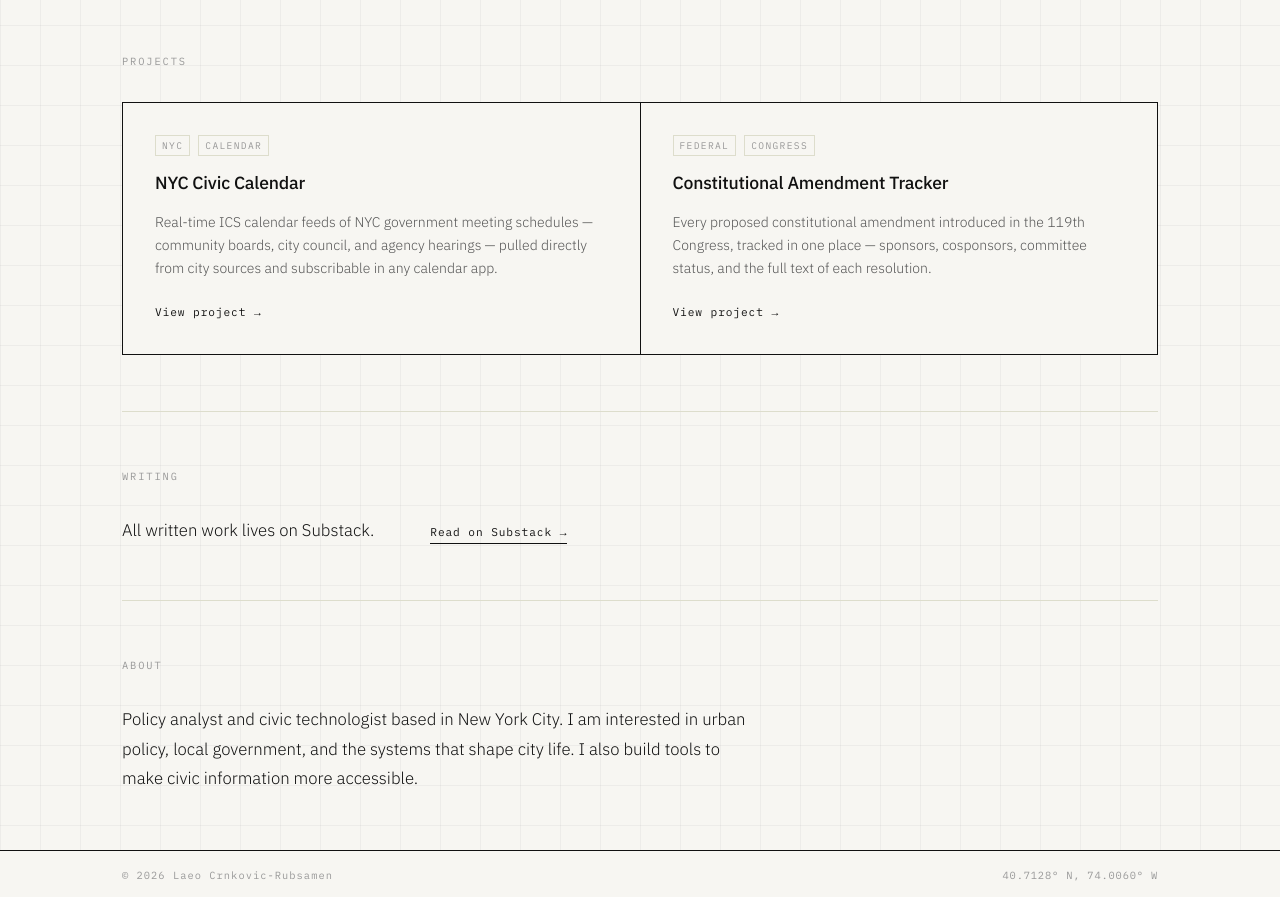
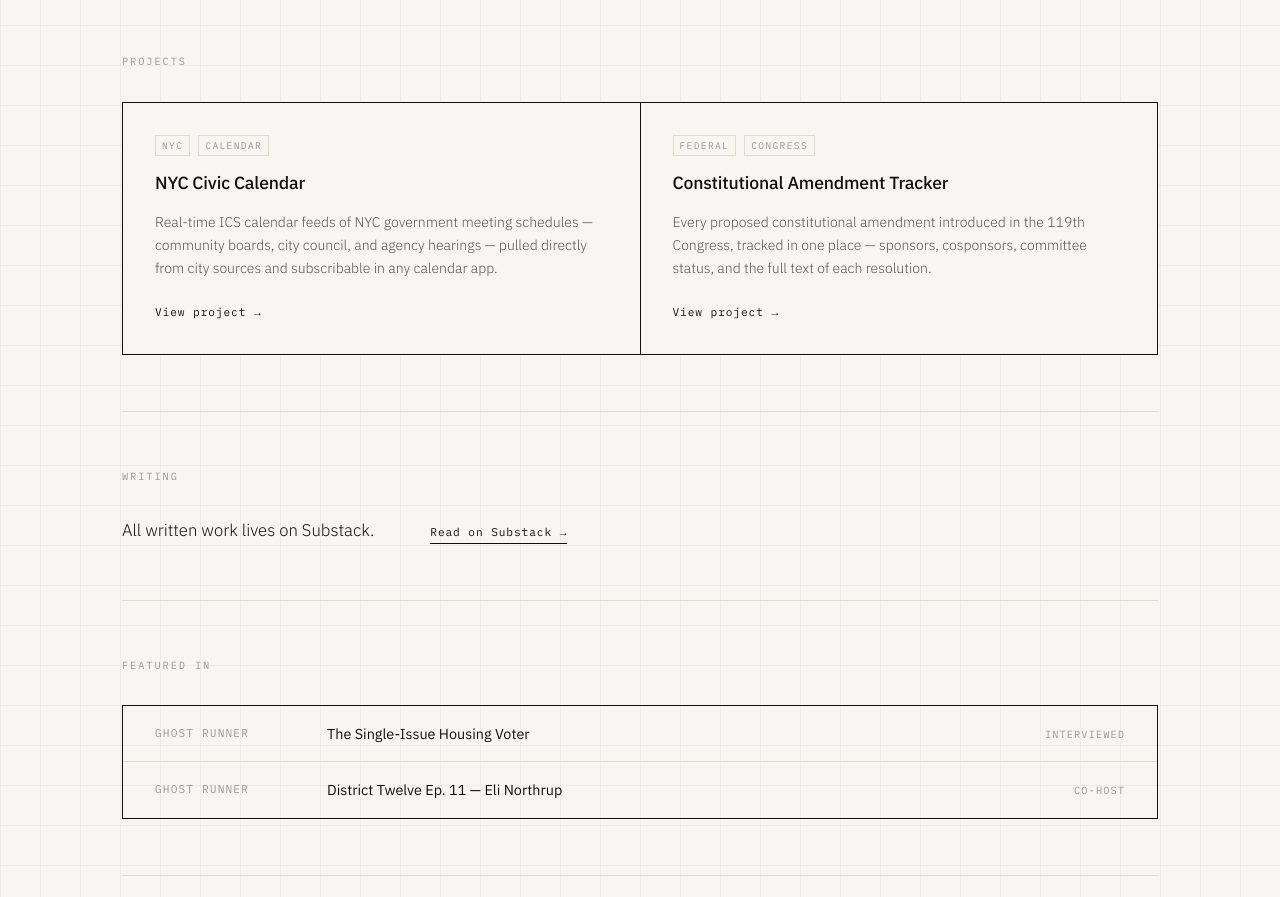
Before and after one commit to FlashOfInsight/laeo-net, a website: page public/index.html in a window 1280 px wide. Shown: the part 55-952 px from the top of the page. Drawn offline with Linux system fonts and the light colour scheme.

Commit message:
Add Featured In section with two Ghost Runner appearances

```diff
--- a/public/index.html
+++ b/public/index.html
@@ -79,6 +79,24 @@
 
     <div class="divider"></div>
 
+    <section class="featured">
+      <div class="section-label">FEATURED IN</div>
+      <div class="featured-list">
+        <a class="featured-item" href="https://www.ghostrunnerblog.com/p/the-single-issue-housing-voter" target="_blank" rel="noopener">
+          <span class="featured-pub">Ghost Runner</span>
+          <span class="featured-title">The Single-Issue Housing Voter</span>
+          <span class="featured-role">Interviewed</span>
+        </a>
+        <a class="featured-item" href="https://www.ghostrunnerblog.com/p/district-twelve-ep-11-eli-northrup-45d" target="_blank" rel="noopener">
+          <span class="featured-pub">Ghost Runner</span>
+          <span class="featured-title">District Twelve Ep. 11 — Eli Northrup</span>
+          <span class="featured-role">Co-host</span>
+        </a>
+      </div>
+    </section>
+
+    <div class="divider"></div>
+
     <section class="about">
       <div class="section-label">ABOUT</div>
       <div class="about-content">
--- a/public/styles.css
+++ b/public/styles.css
@@ -119,6 +119,65 @@ main {
 .divider {
   border-top: 1px solid var(--border-light);
   margin: var(--space-lg) 0;
+}
+
+/* ── Featured ───────────────────────────────────────────── */
+.featured-list {
+  display: flex;
+  flex-direction: column;
+  border: 1px solid var(--border);
+}
+
+.featured-item {
+  display: grid;
+  grid-template-columns: 140px 1fr 80px;
+  align-items: center;
+  gap: var(--space-md);
+  padding: var(--space-sm) var(--space-md);
+  border-bottom: 1px solid var(--border-light);
+  transition: background 0.15s;
+}
+
+.featured-item:last-child {
+  border-bottom: none;
+}
+
+.featured-item:hover {
+  background: #EEEEE8;
+}
+
+.featured-pub {
+  font-family: var(--font-mono);
+  font-size: 0.7rem;
+  letter-spacing: 0.1em;
+  color: var(--ink-light);
+  text-transform: uppercase;
+}
+
+.featured-title {
+  font-size: 0.9rem;
+  font-weight: 400;
+  color: var(--ink);
+}
+
+.featured-role {
+  font-family: var(--font-mono);
+  font-size: 0.65rem;
+  letter-spacing: 0.1em;
+  color: var(--ink-light);
+  text-transform: uppercase;
+  text-align: right;
+}
+
+@media (max-width: 680px) {
+  .featured-item {
+    grid-template-columns: 1fr;
+    gap: var(--space-xs);
+  }
+
+  .featured-role {
+    text-align: left;
+  }
 }
 
 /* ── About ──────────────────────────────────────────────── */
```
